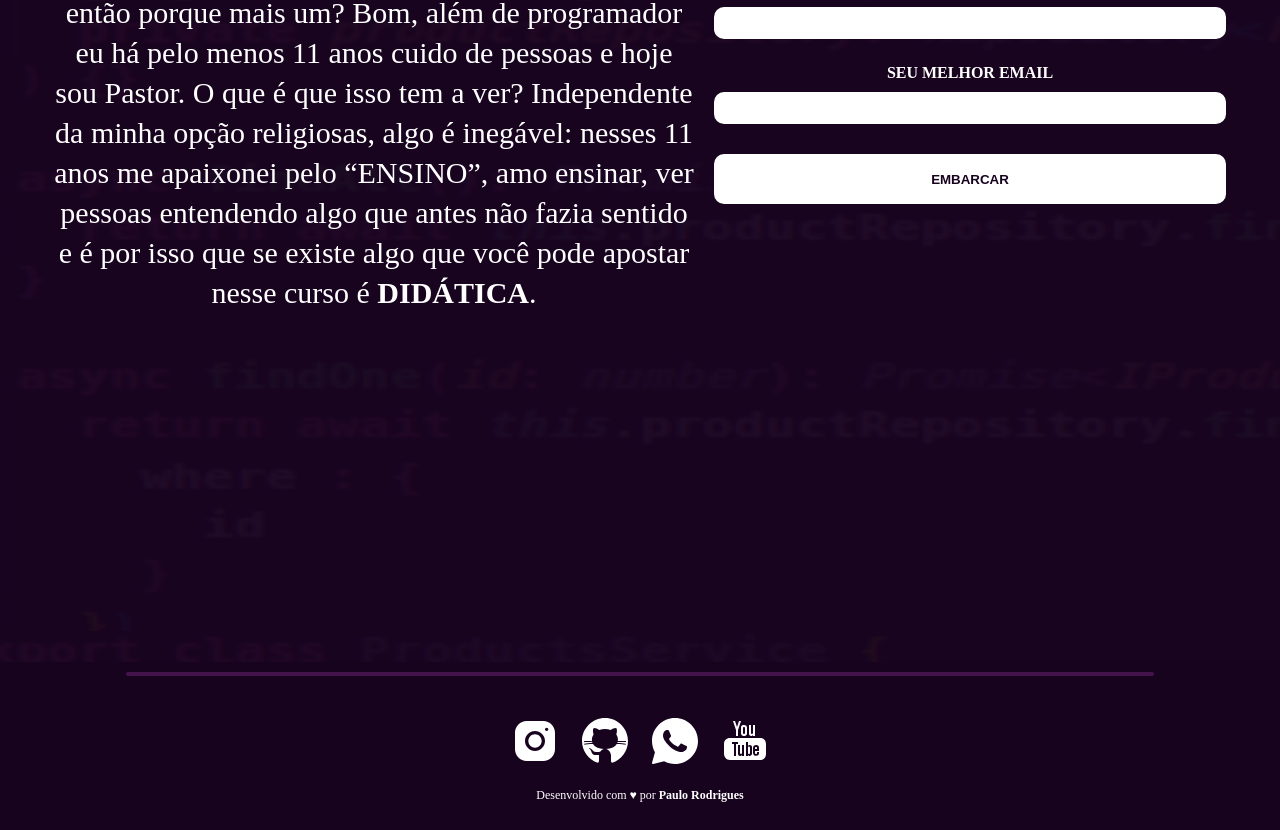
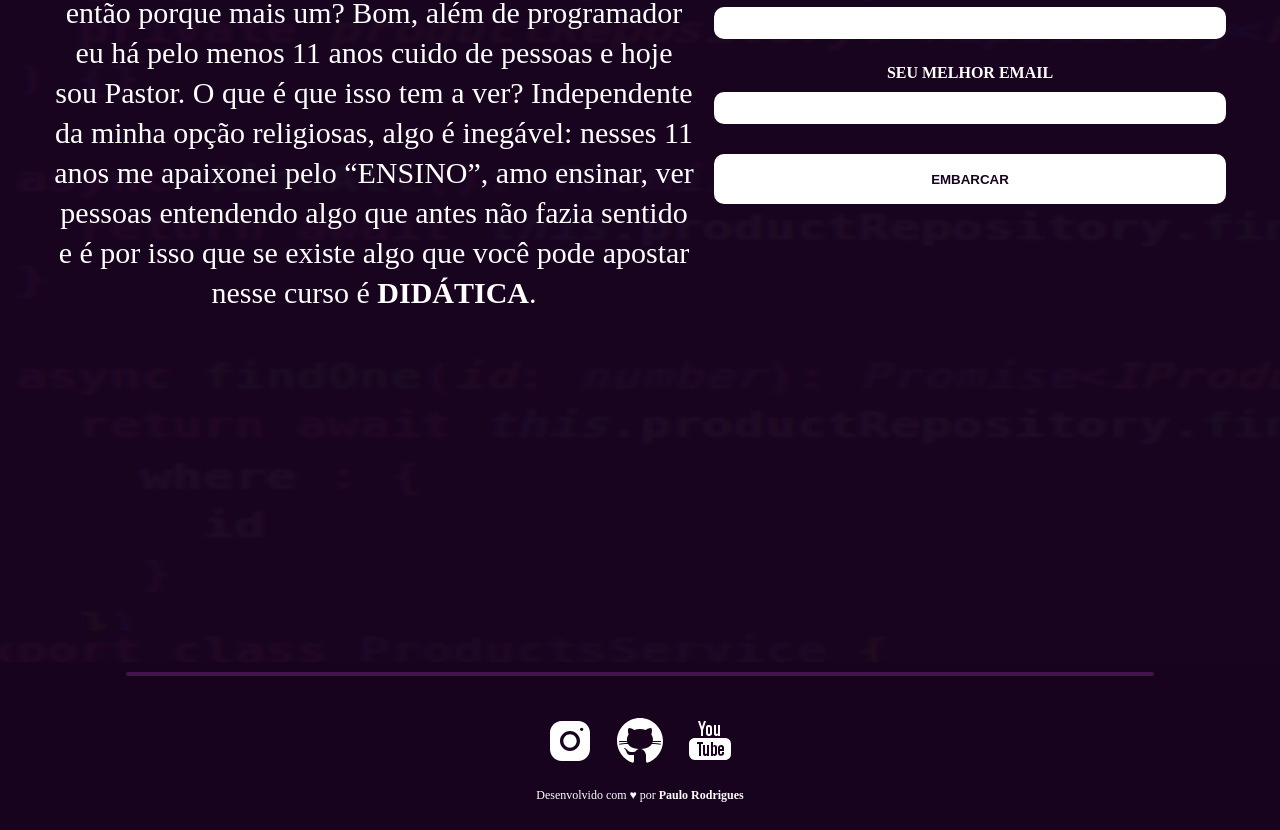
Before and after one commit to paulorodriguesdevcode/paulorodrigues-app, a React (Vite) app: page / in a window 1280 px wide. Shown: the part 2763-3593 px from the top of the page. Built offline with nearby package versions, Linux system fonts and the light colour scheme.

Commit message:
remove-whatsapp

```diff
--- a/src/pages/LandingPage/index.tsx
+++ b/src/pages/LandingPage/index.tsx
@@ -29,11 +29,11 @@ export function LandingPage() {
       src:'https://github.com/paulorodriguesdevcode',
       name: 'github'
     },
-    {
-      icon:whatsAppIcon,
-      src:'https://wa.me/5531991597777',
-      name: 'whatsApp'
-    },
+    // {
+    //   icon:whatsAppIcon,
+    //   src:'https://wa.me/5531991597777',
+    //   name: 'whatsApp'
+    // },
     {
       icon:youtubeIcon,
       src:'https://www.youtube.com/@paulorodriguesdevcode',
```
